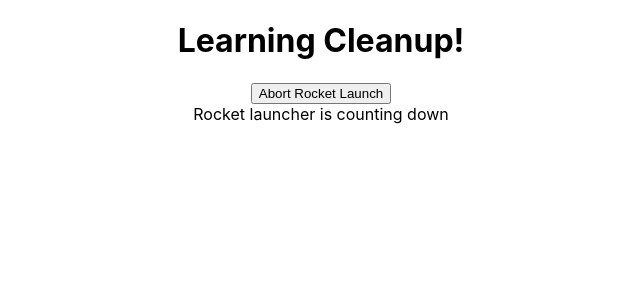
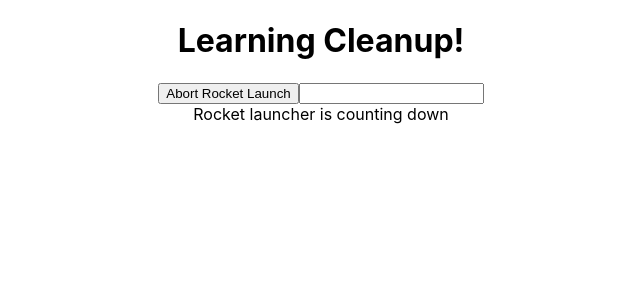
Before and after one commit to sagreenxyz/rocket-launch, a React (Create React App) app: page / in a window 1280 px wide. Shown: the top 300 px of the page, without its empty margins (319-959 px from the left). Built offline with nearby package versions, Linux system fonts and the light colour scheme.

Commit message:
16. adding input textbox with onChange event listener

```diff
--- a/src/App.js
+++ b/src/App.js
@@ -24,6 +24,11 @@ function RocketLauncher() {
 
 function App() {
   let [launch, setLaunch] = useState(true)
+
+  const handleChange = () => {
+    console.log('handleChange called')
+  }
+
   return (
     <div className="App">
       <main>
@@ -31,6 +36,7 @@ function App() {
         <button onClick={() => setLaunch(!launch)}>
           {launch ? "Abort Rocket Launch" : "Start Rocket Launch"}
         </button>
+        <input type="text" onChange={handleChange} />
         {launch ? <RocketLauncher /> : null}
       </main>
     </div>
```
